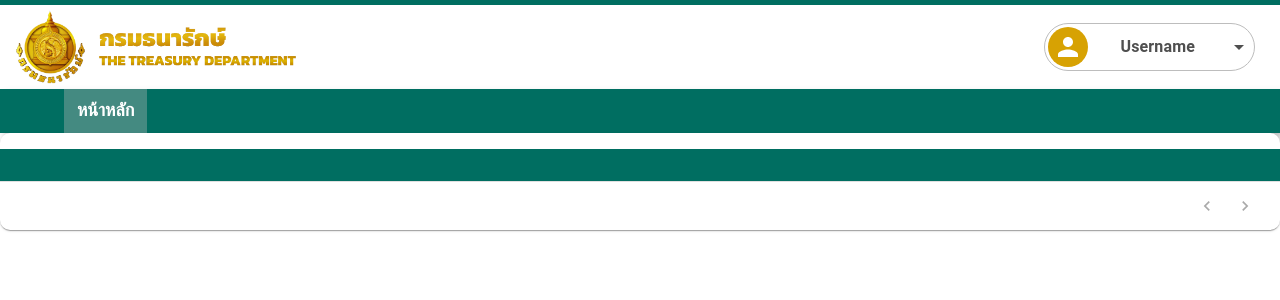
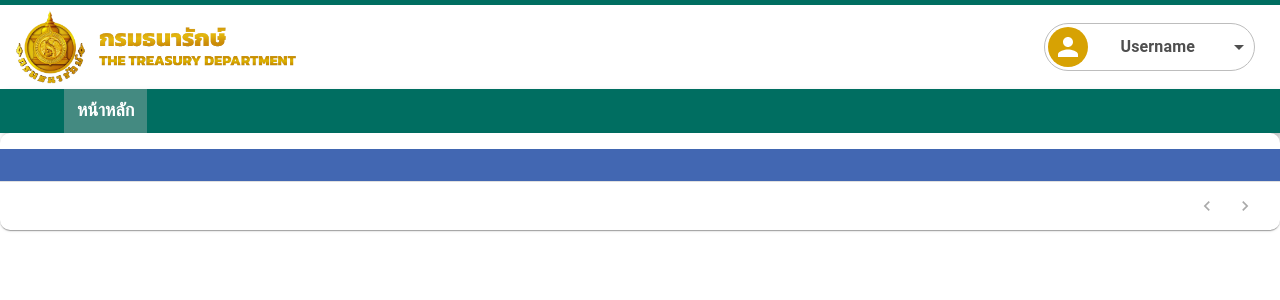
Before and after one commit to Rodbenz/condo-report, a Next.js app: page /components/datatable/dataTable in a window 1280 px wide. Shown: the top 300 px of the page. Built offline with nearby package versions, Linux system fonts and the light colour scheme.

Commit message:
Update dataTable.js

```diff
--- a/pages/components/datatable/dataTable.js
+++ b/pages/components/datatable/dataTable.js
@@ -53,6 +53,7 @@ export default function DataTable(props) {
   const [curPage, setCurPage] = React.useState(1);
   const [excludeColum, setExcludeColum] = React.useState([]);
   const [colum, setColum] = React.useState(props.colum);
+  const [itemsChecked, setItemsChecked] = React.useState(false);
   const [selectedData, setSelectedData] = React.useState(
     props.selectedData ? props.selectedData : []
   );
@@ -252,6 +253,12 @@ export default function DataTable(props) {
     color: '#AFAFAF',
   }
 
+  const selectItem = (e) => {
+    if (props.onSelect) {
+      props.onSelect(props.data);
+    }
+  };
+
 
   return (
     <div>
@@ -322,13 +329,13 @@ export default function DataTable(props) {
           <TableContainer>
             <Table sx={{ minWidth: "1100px", height: "auto" }}>
               <TableHead>
-                <TableRow sx={{ backgroundColor: "#006E61" }}>
+                <TableRow sx={{ backgroundColor: "#4267b2" }}>
                   {data && data[0]?.hasOwnProperty("collapse") && (
                     <TableCell width={"2%"}></TableCell>
                   )}
                   {props.onSelect && (
                     <TableCell width={"5%"}>
-                      <Checkbox size="small" />
+                      <Checkbox size="small" checked={itemsChecked} onClick={selectItem}/>
                     </TableCell>
                   )}
                   {colum?.map(
```
